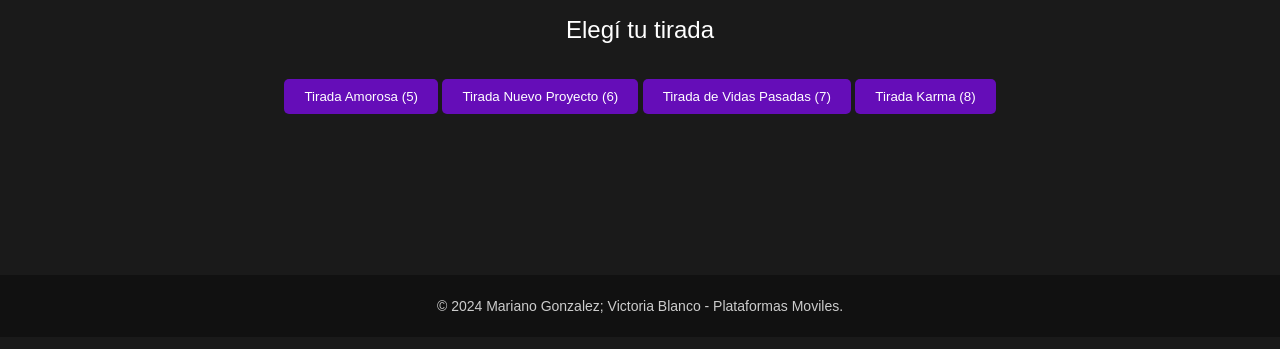
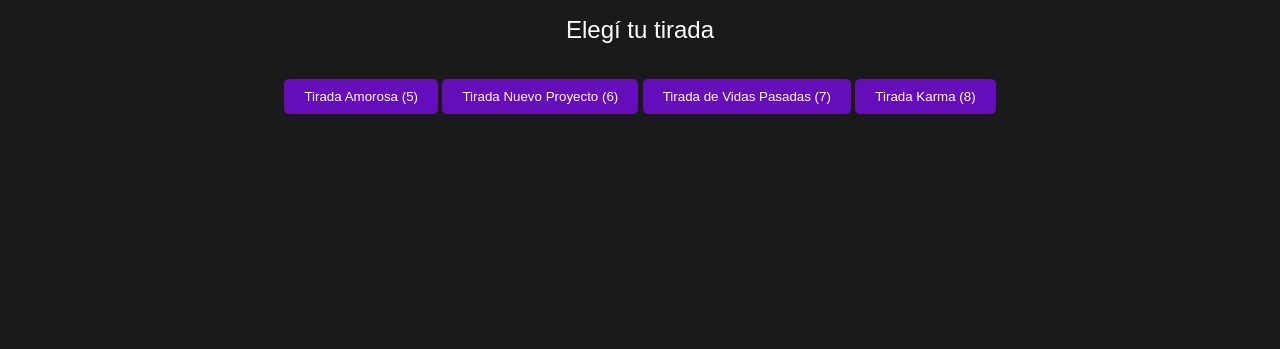
Before and after one commit to MarianoGonzalez05/integrador-tarot, a plain HTML site: page tarot/index.html in a window 1280 px wide. Shown: the part 463-812 px from the top of the page. Drawn offline with Linux system fonts and the light colour scheme.

Commit message:
Add files via upload

```diff
--- a/tarot/index.html
+++ b/tarot/index.html
@@ -34,9 +34,7 @@
 
     <section id="tarot-cards" class="tarot-cards"></section>
 
-    <footer>
-        <p>&copy; 2024 Mariano Gonzalez; Victoria Blanco - Plataformas Moviles.</p>
-    </footer>
+
 <script src="./js/cursor.js"></script>
     <script>
         // Seleccionar todos los botones con la clase 'cta-button'
```
